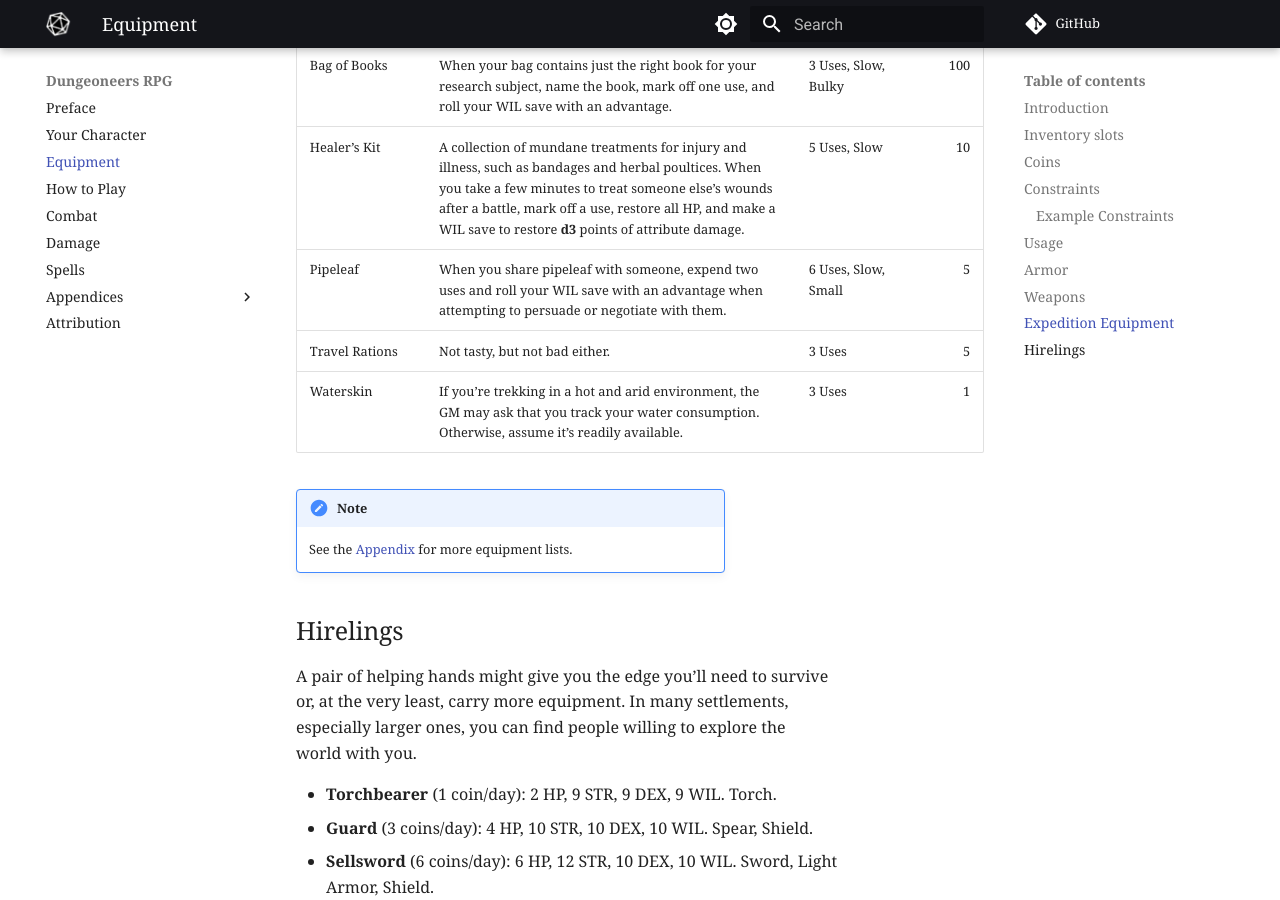
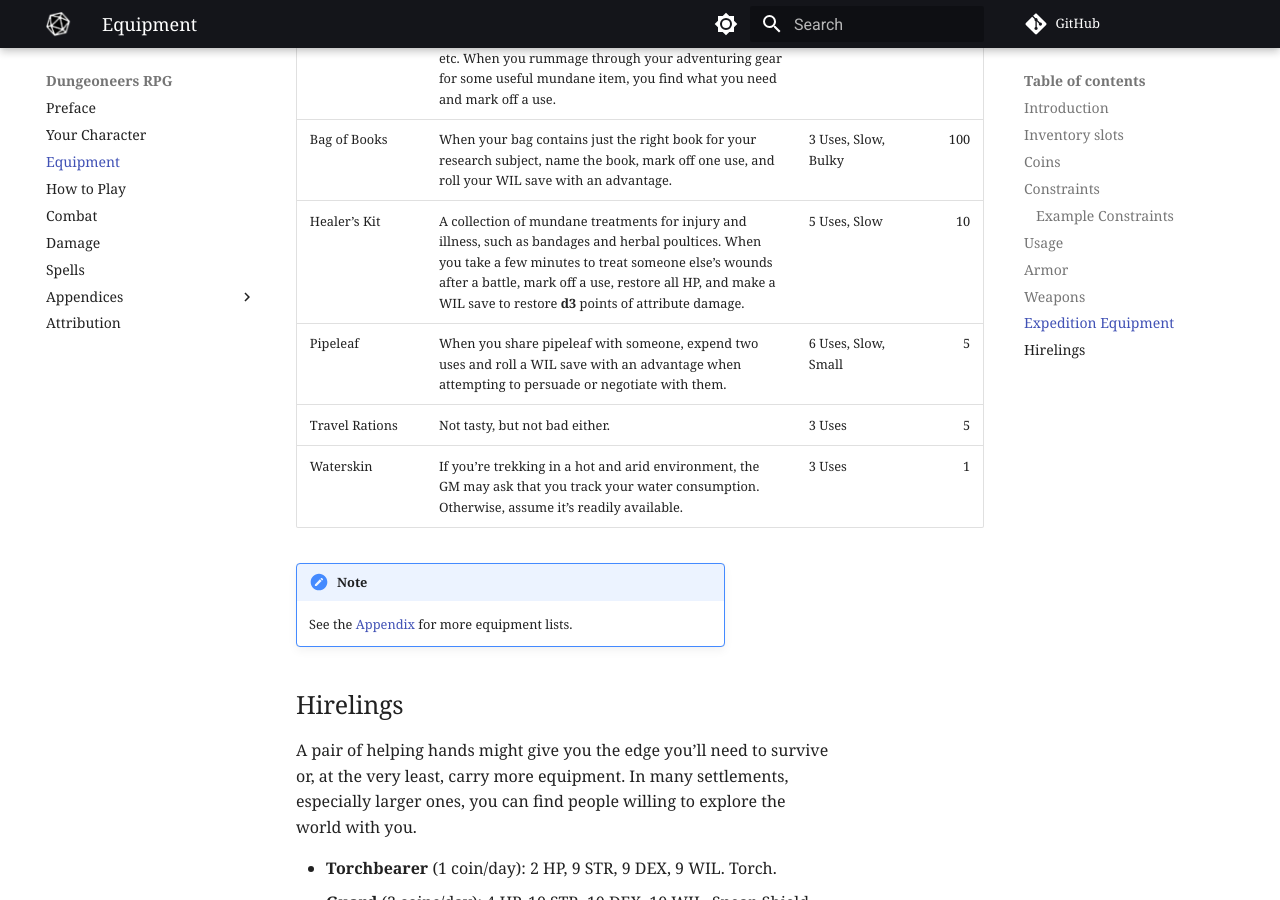
Before and after one commit to joemoose/dungeoneers.d20, an MkDocs documentation site: the page built from docs/equipment.md, in a window 1280 px wide and 900 px high, scrolled down 5723 px. Built offline with MkDocs 1.6.1 and Material for MkDocs 9.7.7, drawn with Linux system fonts in a browser that asks for light colours; comment, search, counter and statistics services are not loaded; some of the changed text lies outside the part shown.

Commit message:
Update equipment.md

```diff
--- a/docs/equipment.md
+++ b/docs/equipment.md
@@ -88,6 +88,7 @@
 
 - ***Ammo***: Long- and short-range weapons require the listed ammunition to be carried in a body slot.
 - ***Bludgeoning***: Damage against **heavy armor** is *Enhanced*.
+- ***Finesse***: Uses DEX *or* STR attribute for damage modifier.
 - ***Long-range***: This weapon can attack a target up to three zones away.
 - ***Offhand***: This weapon can be used as a dual weapon in the offhand.
 - ***Piercing***: Damage against **medium armor** is *Enhanced*.
@@ -145,7 +147,7 @@
 | Adventuring Gear | A collection of useful mundane expeditionary items such as chalk, lockpicks, poles, pry bars, ropes, spikes, etc. When you rummage through your adventuring gear for some useful mundane item, you find what you need and mark off a use. | 3 Uses | 20 |
 | Bag of Books | When your bag contains just the right book for your research subject, name the book, mark off one use, and roll your WIL save with an advantage. | 3 Uses, Slow, Bulky | 100 |
 | Healer’s Kit | A collection of mundane treatments for injury and illness, such as bandages and herbal poultices. When you take a few minutes to treat someone else’s wounds after a battle, mark off a use, restore all HP, and make a WIL save to restore **d3** points of attribute damage. | 5 Uses, Slow | 10 |
-| Pipeleaf | When you share pipeleaf with someone, expend two uses and roll your WIL save with an advantage when attempting to persuade or negotiate with them. | 6 Uses, Slow, Small | 5 |
+| Pipeleaf | When you share pipeleaf with someone, expend two uses and roll a WIL save with an advantage when attempting to persuade or negotiate with them. | 6 Uses, Slow, Small | 5 |
 | Travel Rations | Not tasty, but not bad either. | 3 Uses | 5 |
 | Waterskin | If you’re trekking in a hot and arid environment, the GM may ask that you track your water consumption. Otherwise, assume it’s readily available. | 3 Uses | 1 |
 
```
Also changed, not shown: other parts of docs/equipment.md (+3 -2 lines).
